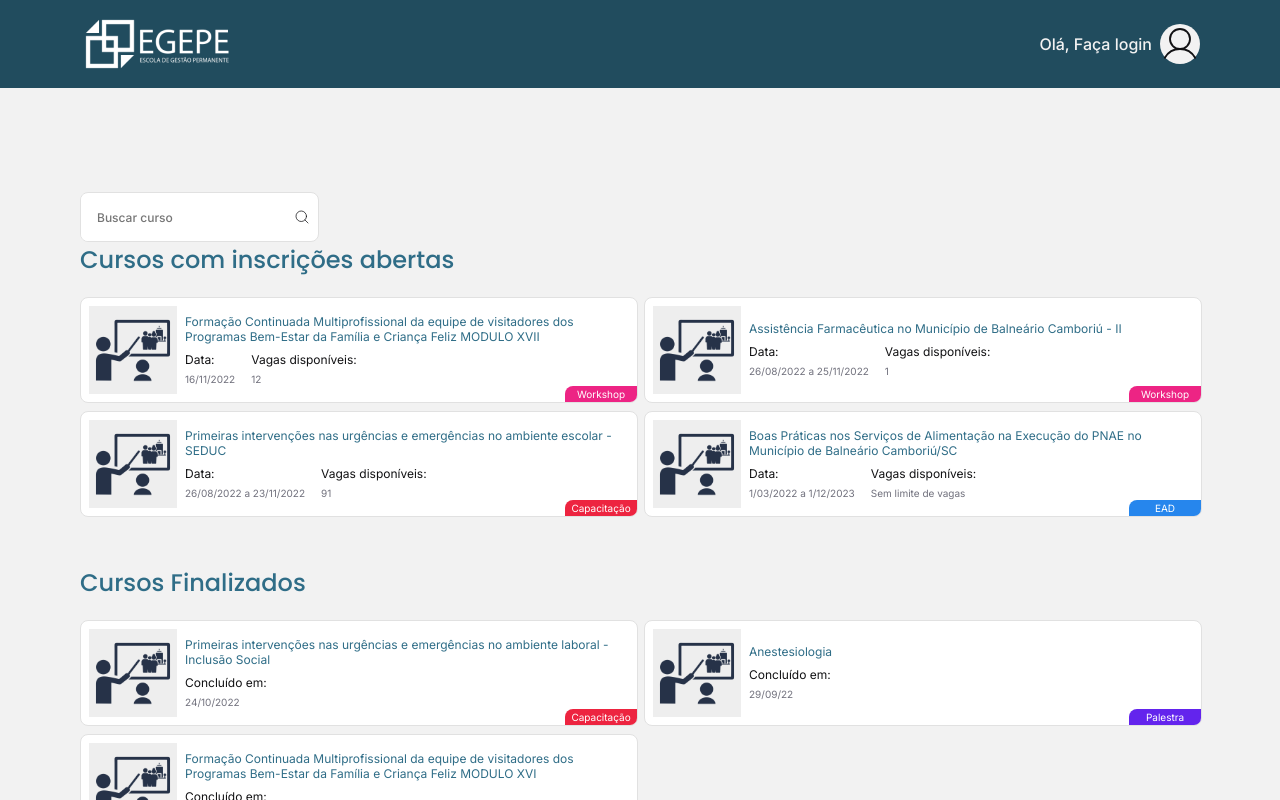
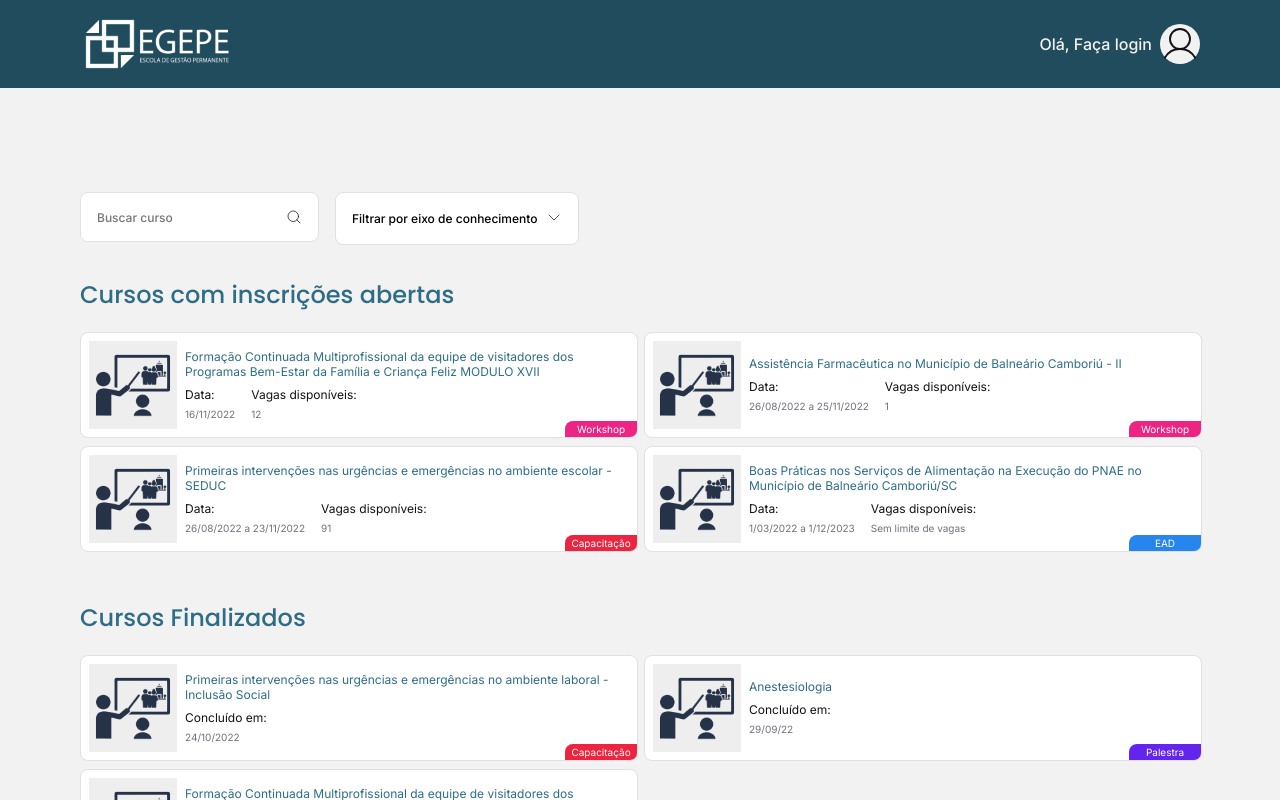
Before and after one commit to JoaoGuiBC/PLACUR, a Next.js app in the folder web/: page / in a window 1280 px wide. Shown: the top 800 px of the page. Built offline with nearby package versions, Linux system fonts and the light colour scheme.

Commit message:
Create Select component

```diff
--- a/web/package.json
+++ b/web/package.json
@@ -10,6 +10,8 @@
   },
   "dependencies": {
     "@radix-ui/react-avatar": "^1.0.1",
+    "@radix-ui/react-select": "^1.1.2",
+    "@radix-ui/react-separator": "^1.0.1",
     "@stitches/react": "^1.2.8",
     "@types/node": "18.11.10",
     "@types/react": "18.0.26",
--- a/web/src/components/Searchbar/styles.ts
+++ b/web/src/components/Searchbar/styles.ts
@@ -31,7 +31,7 @@ export const Button = styled('button', {
   display: 'flex',
   alignItems: 'center',
   justifyContent: 'center',
-  padding: '0 0.5rem',
+  paddingRight: '1rem',
 
   height: '100%',
 
--- /dev/null
+++ b/web/src/components/Select/index.tsx
@@ -0,0 +1,54 @@
+import * as BaseSelect from '@radix-ui/react-select'
+import { CaretDown, CaretUp } from 'phosphor-react'
+
+import { theme } from '../../../stitches.config';
+import { SelectRoot, SelectTrigger, SelectPortal, Separator, SelectItem } from './styles'
+
+interface SelectProps {
+  content: {
+    value: string;
+    content: string;
+  }[];
+}
+
+export function Select({ content }: SelectProps) {
+  return (
+    <SelectRoot>
+      <SelectTrigger aria-label="Eixos de conhecimento">
+        <BaseSelect.Value placeholder="Filtrar por eixo de conhecimento" />
+
+        <BaseSelect.Icon>
+          <CaretDown size={16} color={theme.colors.gray900.value} weight="light" />
+        </BaseSelect.Icon>
+      </SelectTrigger>
+
+      <SelectPortal>
+        <BaseSelect.Content>
+          <BaseSelect.ScrollUpButton>
+            <CaretUp />
+          </BaseSelect.ScrollUpButton>
+
+          <BaseSelect.Viewport>
+            <SelectItem value="">
+              <BaseSelect.ItemText>Filtrar por eixo de conhecimento</BaseSelect.ItemText>
+            </SelectItem>
+
+            {content.map(item => (
+              <>
+                <Separator />
+                <SelectItem value={item.value}>
+                  <BaseSelect.ItemText>{item.content}</BaseSelect.ItemText>
+                </SelectItem>
+              </>
+            ))}
+          </BaseSelect.Viewport>
+
+          <BaseSelect.ScrollDownButton>
+            <CaretDown />
+          </BaseSelect.ScrollDownButton>
+
+        </BaseSelect.Content>
+      </SelectPortal>
+    </SelectRoot>
+  )
+}
--- /dev/null
+++ b/web/src/components/Select/styles.ts
@@ -0,0 +1,46 @@
+import * as Select from '@radix-ui/react-select'
+
+import { styled } from '../../../stitches.config'
+
+export const SelectRoot = styled(Select.Root, {})
+
+export const SelectTrigger = styled(Select.Trigger, {
+  boxSizing: 'border-box',
+  display: 'flex',
+  gap: '0.5rem',
+  alignItems: 'center',
+  padding: '1rem',
+
+  width: 'fit-content',
+
+  fontFamily: "$text",
+  fontWeight: "$medium",
+  fontSize: "$sm",
+
+  background: '$white',
+  border: '1px solid $gray300',
+  borderRadius: '8px'
+})
+
+export const SelectPortal = styled(Select.Portal, {
+  padding: '0.5rem',
+  borderRadius: '8px',
+  filter: 'drop-shadow(0 8px 8px rgba(0, 0, 0, 0.15))',
+  backgroundColor: '$white',
+  zIndex: '30'
+})
+
+export const Separator = styled('div', {
+  width: '100%',
+  height: '1px',
+  borderRadius: '8px',
+  margin: '8px 0',
+  backgroundColor: '$gray500'
+})
+
+export const SelectItem = styled(Select.Item, {
+  userSelect: 'none',
+  fontFamily: "$text",
+  fontWeight: "$regular",
+  fontSize: "$sm",
+})
--- a/web/src/pages/index.tsx
+++ b/web/src/pages/index.tsx
@@ -1,13 +1,38 @@
+import { Select } from "../components/Select"
 import { Searchbar } from "../components/Searchbar"
 import { CourseCard } from "../components/CourseCard"
 import { SectionTitle } from "../components/SectionTItle"
 
-import { CoursesContainer } from "./styles"
+import { CoursesContainer, FilterContainer } from "./styles"
+
+const axesOfKnowledge = [
+  { value: 'aposentadoria-e-previdencia', content: 'Aposentadoria e Previdência' },
+  { value: 'compras-publicas', content: 'Compras Públicas' },
+  { value: 'comunicacao', content: 'Comunicação' },
+  { value: 'desenvolvimento-pessoal', content: 'Desenvolvimento Pessoal' },
+  { value: 'direito-e-legislacao', content: 'Direito e Legislação' },
+  { value: 'educacao-e-docencia', content: 'Educação e Docência' },
+  { value: 'etica-e-cidadania', content: 'Ética e Cidadania' },
+  { value: 'gestao-da-informacao-e-do-conhecimento', content: 'Gestão da Informação e do Conhecimento' },
+  { value: 'gestao-de-pessoas', content: 'Gestão de Pessoas' },
+  { value: 'gestao-publica-e-de-politicas-publicas', content: 'Gestão Pública e de Políticas Públicas' },
+  { value: 'tecnologia-da-informacao-e-inovacao', content: 'Tecnologia da Informação e Inovação' },
+  { value: 'infraestrutura-e-logistica', content: 'Infraestrutura e Logística' },
+  { value: 'meio-ambiente', content: 'Meio Ambiente' },
+  { value: 'politicas-sociais', content: 'Políticas Sociais' },
+  { value: 'politicas-de-saude-e-esporte', content: 'Políticas de Saúde e Esporte' },
+  { value: 'seguranca-publica-e-transito', content: 'Segurança Pública e Trânsito' },
+  { value: 'transparencia-controle-e-participacao', content: 'Transparência, Controle e Participação' },
+  { value: 'turismo-e-cultura', content: 'Turismo e Cultura' },
+]
 
 export default function Home() {
   return (
     <>
-      <Searchbar placeholder="Buscar curso" />
+      <FilterContainer>
+        <Searchbar placeholder="Buscar curso" />
+        <Select content={axesOfKnowledge} />
+      </FilterContainer>
 
       <SectionTitle>Cursos com inscrições abertas</SectionTitle>
       <CoursesContainer>
--- a/web/src/pages/styles.ts
+++ b/web/src/pages/styles.ts
@@ -1,4 +1,11 @@
 import { styled } from "../../stitches.config";
+
+export const FilterContainer = styled('div', {
+  display: 'flex',
+  gap: '1rem',
+
+  marginBottom: '2rem'
+})
 
 export const CoursesContainer = styled('div', {
   display: 'grid',
```
Also changed, not shown: 1 other file (tests, documents, lock files or other folders).
